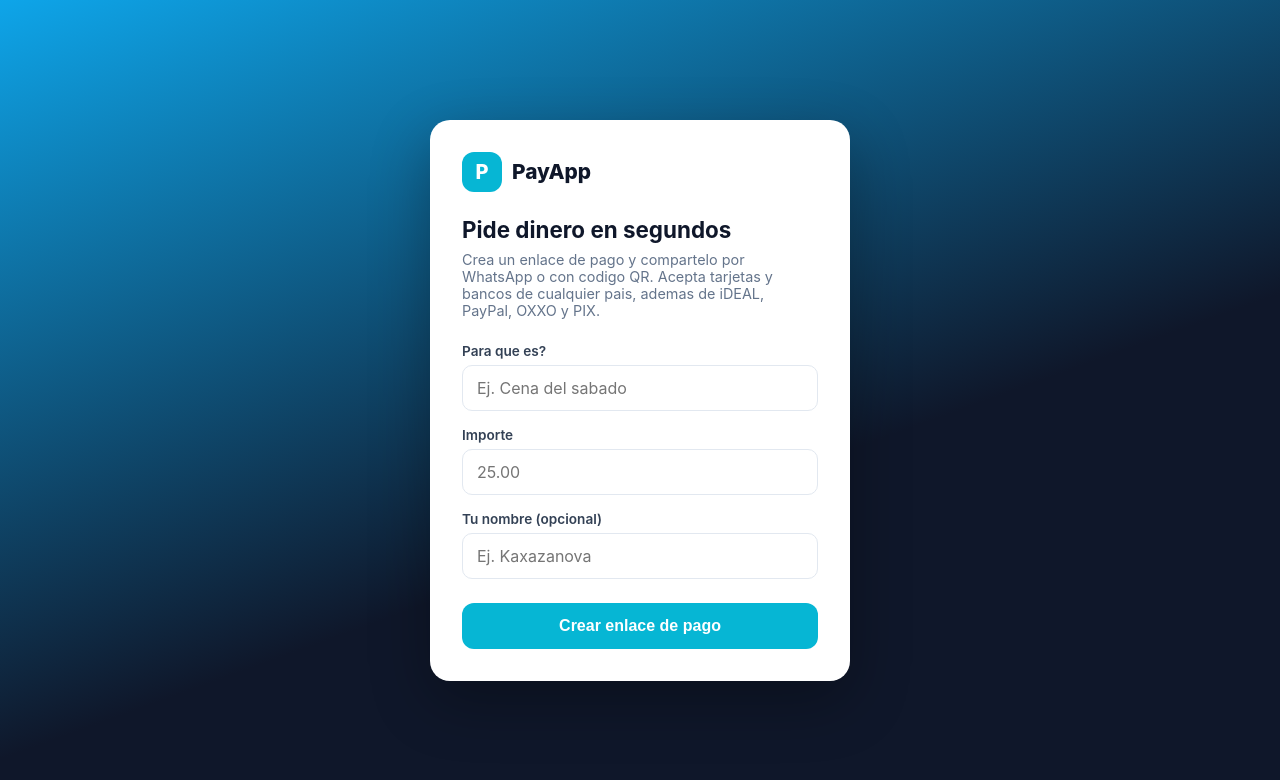
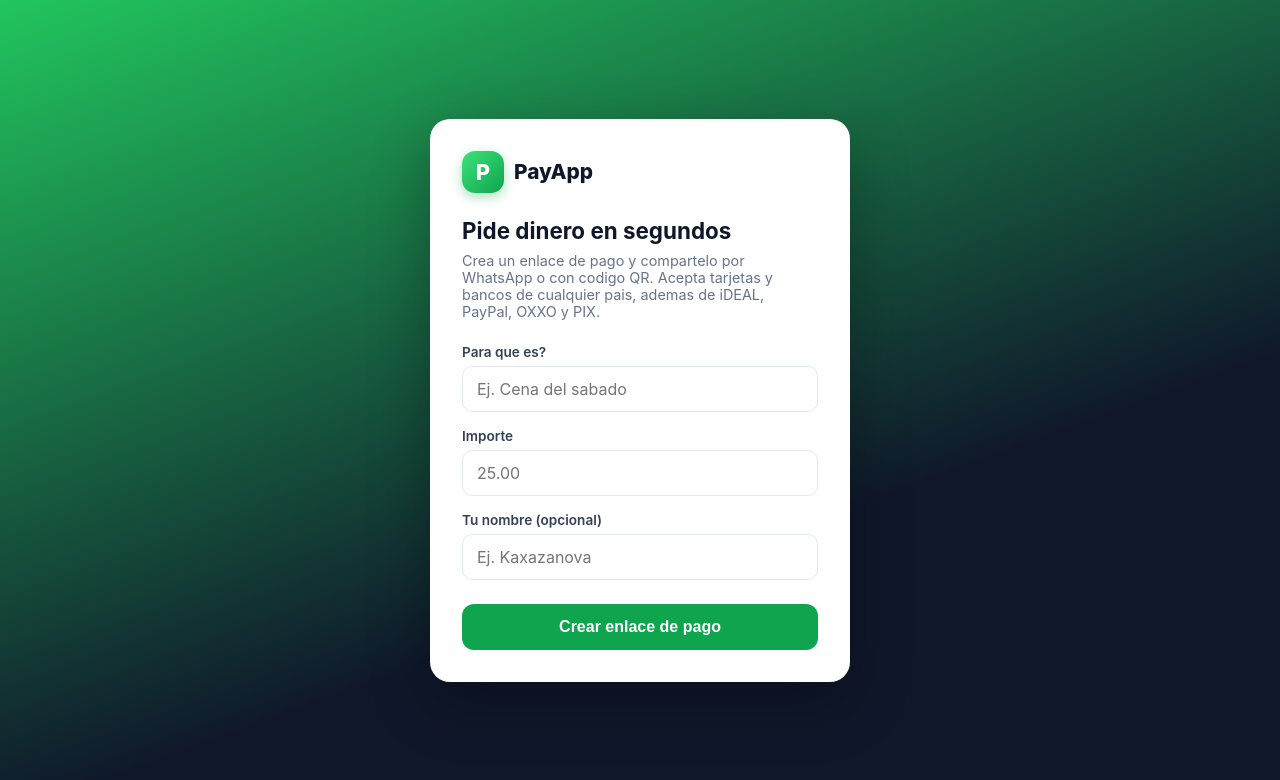
Before and after one commit to novatv/PayApp, a website: page public/index.html in a window 1280 px wide. Drawn offline with Linux system fonts and the light colour scheme.

Commit message:
Update style.css

```diff
--- a/public/style.css
+++ b/public/style.css
@@ -1,7 +1,7 @@
 * { box-sizing: border-box; }
 body {
 font-family: -apple-system, BlinkMacSystemFont, 'Segoe UI', Roboto, sans-serif;
-  background: linear-gradient(160deg, #0ea5e9 0%, #0f172a 60%);
+background: linear-gradient(160deg, #22c55e 0%, #0f172a 65%);
 min-height: 100vh;
 margin: 0;
 display: flex;
@@ -25,9 +25,9 @@ body {
 margin-bottom: 24px;
 }
 .logo .mark {
-  width: 40px; height: 40px; border-radius: 12px;
-  background: #06b6d4; display: flex; align-items: center; justify-content: center;
-  font-weight: 800; color: #fff; font-size: 20px;
+width: 42px; height: 42px; border-radius: 13px;
+background: linear-gradient(135deg,#3EE27B,#0EA54E); display: flex; align-items: center; justify-content: center;
+font-weight: 800; color: #fff; font-size: 22px; box-shadow: 0 4px 12px rgba(16,165,78,.35);
 }
 .logo .name { font-size: 1.3rem; font-weight: 800; color: #0f172a; }
 h1 { font-size: 1.4rem; margin: 0 0 8px; }
@@ -37,16 +37,16 @@ input, textarea {
 width: 100%; padding: 12px 14px; border-radius: 10px;
 border: 1.5px solid #e2e8f0; font-size: 1rem; font-family: inherit;
 }
-input:focus, textarea:focus { outline: none; border-color: #06b6d4; }
+input:focus, textarea:focus { outline: none; border-color: #0EA54E; }
 button.primary {
 width: 100%; margin-top: 24px; padding: 14px; border: none;
-  border-radius: 12px; background: #06b6d4; color: #fff;
+border-radius: 12px; background: #0EA54E; color: #fff;
 font-weight: 700; font-size: 1rem; cursor: pointer; transition: background .15s;
 }
-button.primary:hover { background: #0891b2; }
-.result { margin-top: 20px; padding: 16px; background: #f0fdff; border-radius: 12px; border: 1px solid #ccfbf1; display:none; }
+button.primary:hover { background: #0c8f43; }
+.result { margin-top: 20px; padding: 16px; background: #f0fdf4; border-radius: 12px; border: 1px solid #dcfce7; display:none; }
 .result.show { display:block; }
-.result a { color: #0891b2; word-break: break-all; font-weight: 600; }
+.result a { color: #0EA54E; word-break: break-all; font-weight: 600; }
 .amount-display { font-size: 2.4rem; font-weight: 800; text-align:center; color:#0f172a; margin: 8px 0 4px; }
 .desc-display { text-align:center; color:#64748b; margin-bottom: 20px; }
 .badge { display:inline-block; background:#fef3c7; color:#92400e; padding:3px 10px; border-radius:20px; font-size:.7rem; font-weight:700; margin-bottom:16px; }
```
Lines whose indentation alone changed are shown as unchanged.
